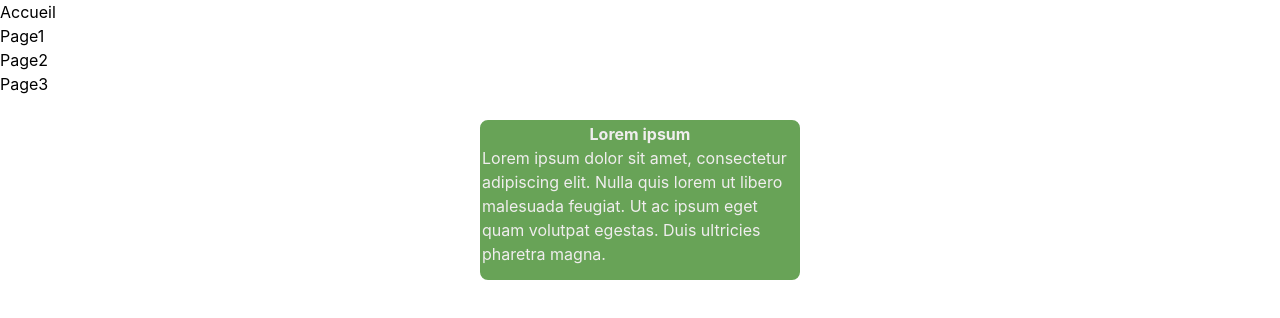
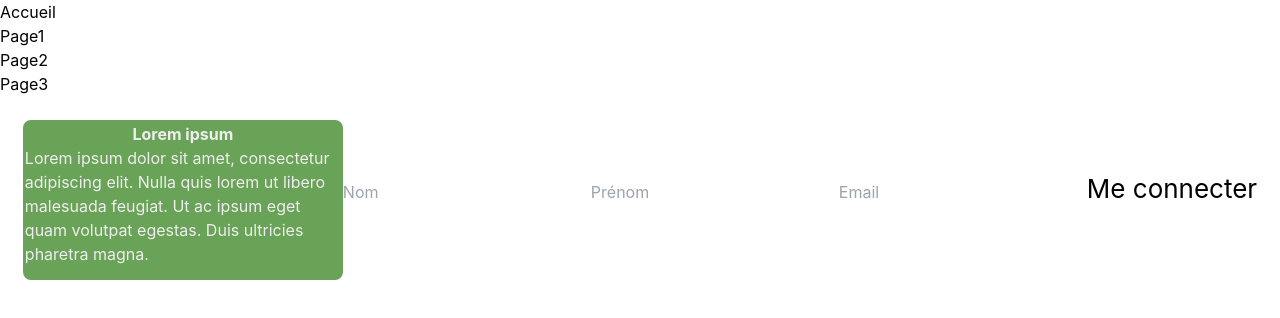
Before and after one commit to KevinLavigne/hackathon, a React (Vite) app in the folder frontend/: page / in a window 1280 px wide. Shown: the top 318 px of the page. Built offline with nearby package versions, Linux system fonts and the light colour scheme.

Commit message:
adding indentification component in home page

```diff
--- a/frontend/src/pages/Home.jsx
+++ b/frontend/src/pages/Home.jsx
@@ -1,9 +1,15 @@
+import Indentification from "../components/Indentification";
 import Concept from "../components/Concept";
 
 export default function Home() {
   return (
-    <div className="flex justify-center">
-      <Concept />
+    <div className="flex justify-center flex items-center flex flex-wrap">
+      <div>
+        <Concept />
+      </div>
+      <div>
+        <Indentification />
+      </div>
     </div>
   );
 }
```
